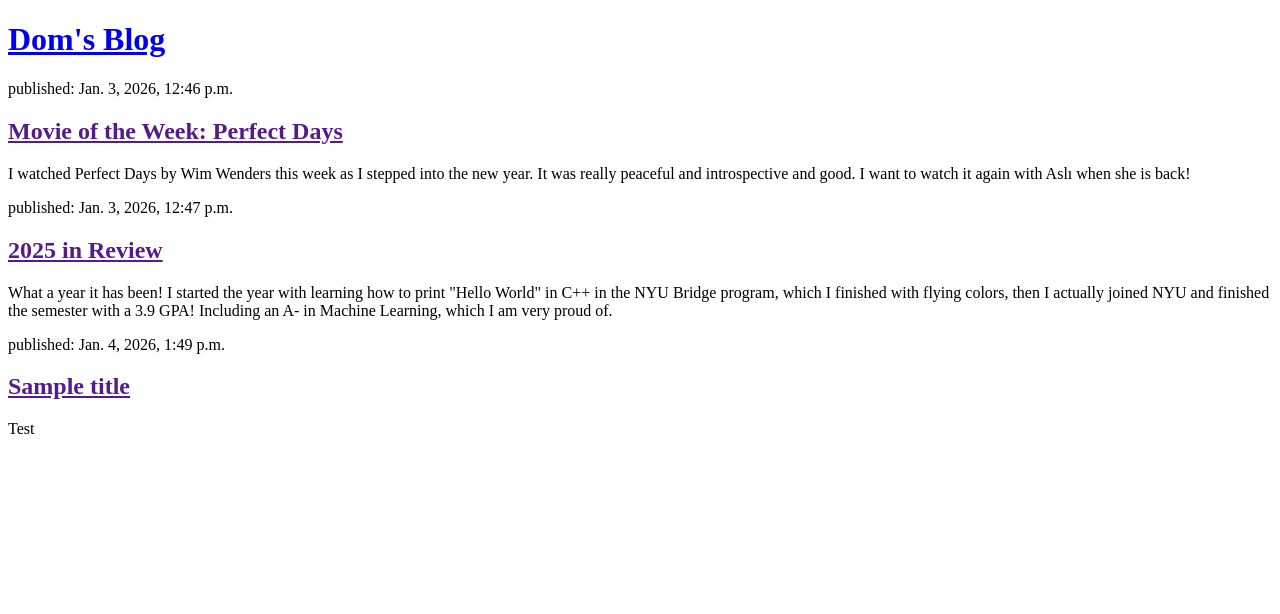
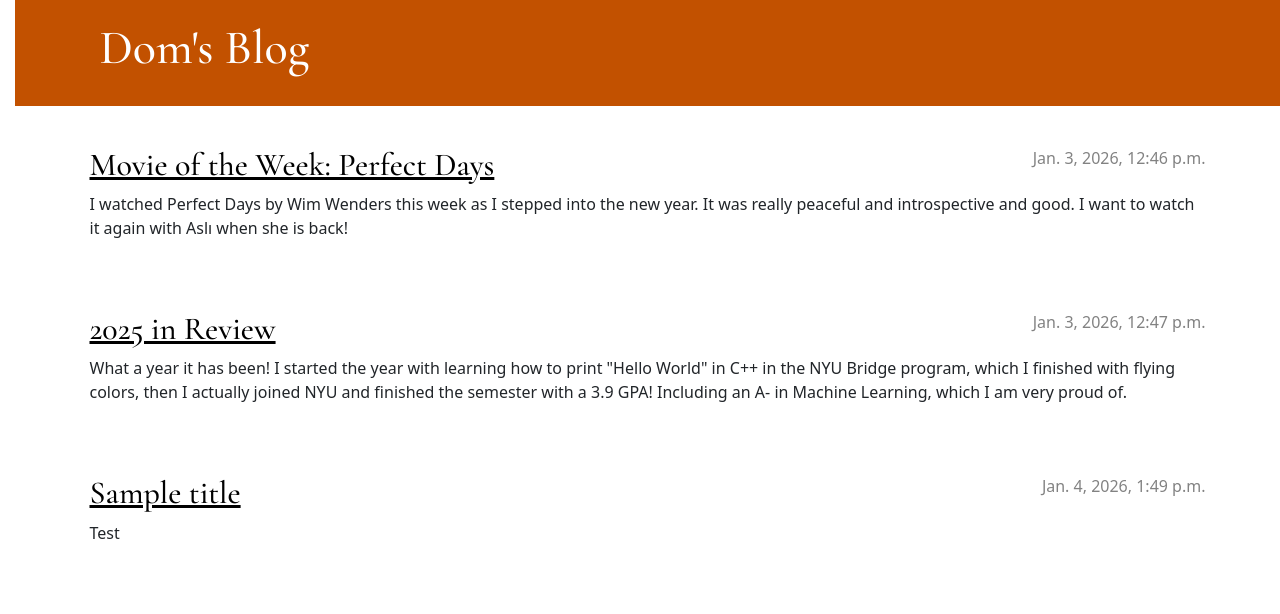
Before and after one commit to dooooominic/Django_Blog_Practice, a Django app: page / in a window 1280 px wide. Shown: the top 614 px of the page. Run offline with Django 5.2, Linux system fonts and the light colour scheme; data comes from the database, SQL or seed files in the repository.

Commit message:
Updated CSS styling

```diff
--- /dev/null
+++ b/blog/static/css/blog.css
@@ -0,0 +1,80 @@
+h1 a, h2 a {
+    color: #C25100;
+    font-family: 'Cormorant Garamond';
+}
+
+body {
+    padding-left: 15px;
+}
+
+.page-header {
+    background-color: #C25100;
+    margin-top: 0;
+    margin-bottom: 40px;
+    padding: 20px 20px 20px 40px;
+}
+
+.page-header h1,
+.page-header h1 a,
+.page-header h1 a:visited,
+.page-header h1 a:active {
+    color: #ffffff;
+    font-size: 36pt;
+    text-decoration: none;
+}
+
+h1,
+h2,
+h3,
+h4 {
+    font-family: 'Cormorant Garamond', cursive;
+}
+
+.date {
+    color: #828282;
+}
+
+.save {
+    float: right;
+}
+
+.post-form textarea,
+.post-form input {
+    width: 100%;
+}
+
+.top-menu,
+.top-menu:hover,
+.top-menu:visited {
+    color: #ffffff;
+    float: right;
+    font-size: 26pt;
+    margin-right: 20px;
+}
+
+.post {
+    margin-bottom: 70px;
+}
+
+.post h2 a,
+.post h2 a:visited {
+    color: #000000;
+}
+
+.post > .date,
+.post > .actions {
+    float: right;
+}
+
+.btn-secondary,
+.btn-secondary:visited {
+    color: #C25100;
+    background: none;
+    border-color: #C25100;
+    margin-left: 15px;
+}
+
+.btn-secondary:hover {
+    color: #FFFFFF;
+    background-color: #C25100;
+}
--- a/blog/templates/blog/post_list.html
+++ b/blog/templates/blog/post_list.html
@@ -1,20 +1,39 @@
+{% load static %}
 <!DOCTYPE html>
 <html>
     <head>
         <title>Dom's Blog</title>
+        <link rel="stylesheet" href="https://cdn.jsdelivr.net/npm/bootstrap@5.3.3/dist/css/bootstrap.min.css" integrity="sha384-QWTKZyjpPEjISv5WaRU9OFeRpok6YctnYmDr5pNlyT2bRjXh0JMhjY6hW+ALEwIH" crossorigin="anonymous">
+        <link rel="stylesheet" href="{% static 'css/blog.css' %}">
+        <link rel="preconnect" href="https://fonts.googleapis.com">
+        <link rel="preconnect" href="https://fonts.gstatic.com" crossorigin>
+        <link href="https://fonts.googleapis.com/css2?family=Cormorant+Garamond:ital,wght@0,300..700;1,300..700&display=swap" rel="stylesheet">
     </head>
     <body>
-        <header>
-            <h1><a href="/">Dom's Blog </a></h1>
+
+    <header class="page-header">
+        <div class="container">
+            <h1><a href="/">Dom's Blog</a></h1>
+        </div>
     </header>
 
+
+    <main class="container">
+    <div class="row">
+        <div class="col">
             {% for post in posts %}
-        <article>
-            <time>published: {{ post.published_date }}</time>
+                <article class="post">
+                    <time class="date">
+                        {{ post.published_date }}
+                    </time>
                     <h2><a href="">{{ post.title }}</a></h2>
                     <p>{{ post.text|linebreaksbr }}</p>
                 </article>
             {% endfor %}
+        </div>
+    </div>
+</main>
+
 
     </body>
 </html>
```
Lines whose indentation alone changed are shown as unchanged.
